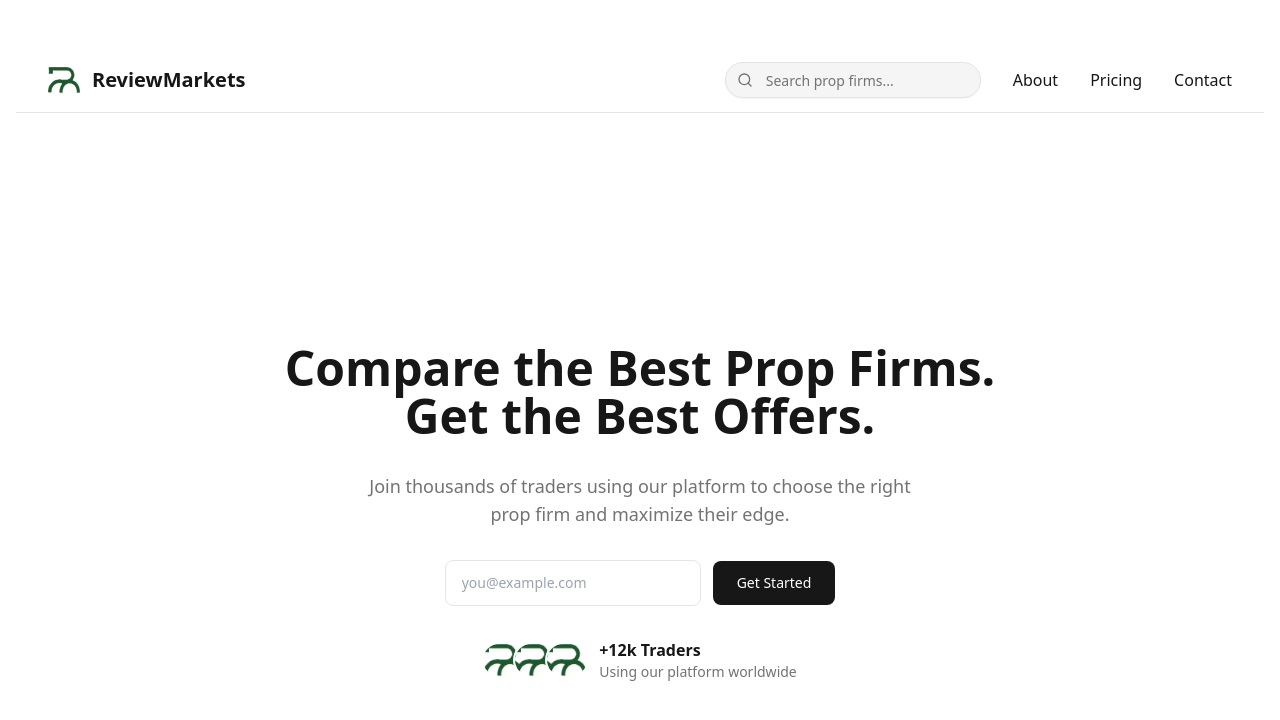
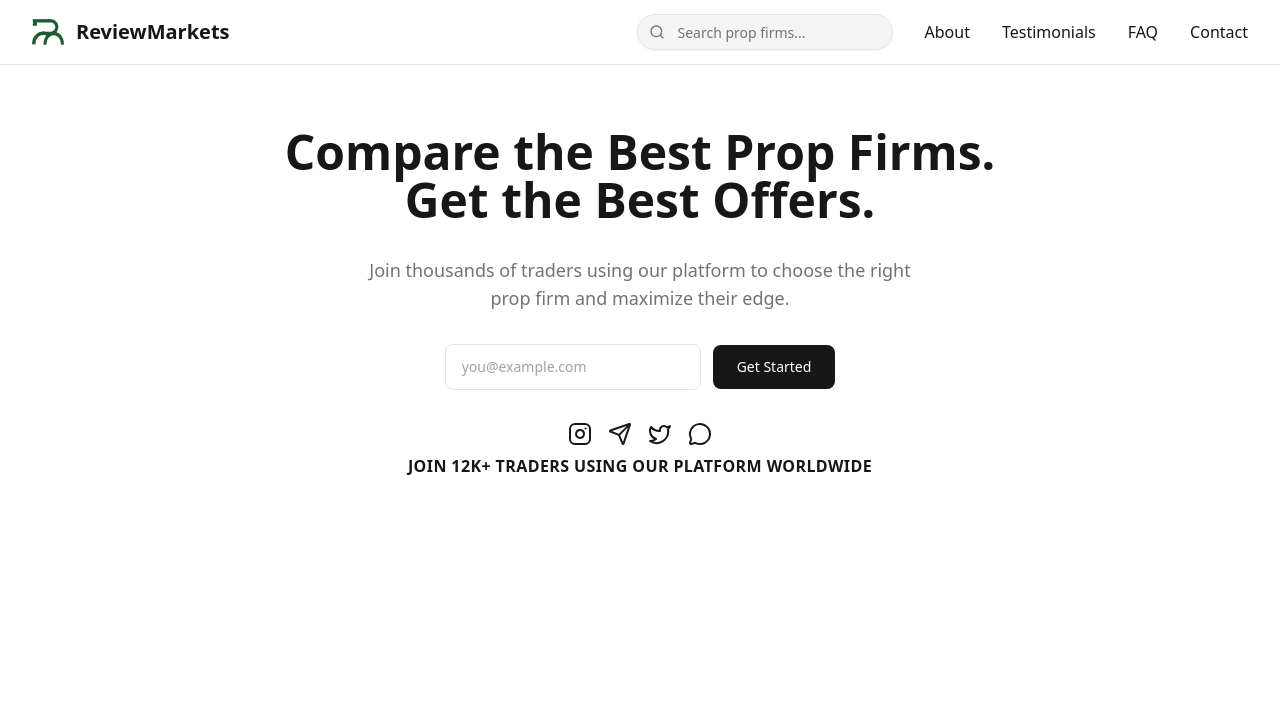
Before and after one commit to sosnipa/reviewmarkets, a Next.js app: page / in a window 1280 px wide. Shown: the top 720 px of the page. Built offline with nearby package versions, Linux system fonts and the light colour scheme.

Commit message:
chore: initial commit with Next.js, Tailwind, Framer Motion, ESLint, and Prettier setup

```diff
--- a/package.json
+++ b/package.json
@@ -27,9 +27,12 @@
     "@types/react": "^19",
     "@types/react-dom": "^19",
     "autoprefixer": "^10.4.21",
-    "eslint": "^9",
+    "eslint": "^9.31.0",
     "eslint-config-next": "15.3.5",
+    "eslint-config-prettier": "^10.1.5",
+    "eslint-plugin-prettier": "^5.5.1",
     "postcss": "^8.5.6",
+    "prettier": "^3.6.2",
     "tailwindcss": "^3.4.17",
     "typescript": "^5"
   }
--- a/src/app/page.tsx
+++ b/src/app/page.tsx
@@ -3,9 +3,9 @@ import Navbar from "@/components/layout/Navbar";
 
 export default function Home() {
   return (
-    <div className="min-h-screen flex flex-col items-center justify-center px-4 py-12 bg-background text-foreground">
+    <div className="min-h-screen bg-background text-foreground">
       <Navbar />
-      <main className="w-full max-w-5xl text-center flex flex-col items-center gap-8">
+      <main className="pt-4">
         <Hero />
       </main>
     </div>
--- a/src/components/Hero.tsx
+++ b/src/components/Hero.tsx
@@ -1,10 +1,10 @@
 "use client";
-import Image from "next/image";
+import { Instagram, Twitter, Send, MessageCircle } from "lucide-react";
 
 export default function Hero() {
   return (
-    <section className="min-h-screen flex items-center justify-center bg-background px-6 py-12 text-foreground">
-      <div className="w-full max-w-3xl text-center space-y-8">
+    <section className="mt-24 bg-background px-6 pt-4 pb-2 text-foreground">
+      <div className="w-full max-w-3xl mx-auto text-center space-y-8">
         <h1 className="text-4xl sm:text-5xl font-bold leading-tight">
           Compare the <span className="text-primary">Best Prop Firms</span>.
           <br />
@@ -31,34 +31,44 @@ export default function Hero() {
           </button>
         </form>
 
-        <div className="flex items-center justify-center gap-3 mt-6">
-          <div className="flex -space-x-2">
-            <Image
-              src="/Logo.png"
-              width={40}
-              height={40}
-              alt="User avatar"
-              className="rounded-full ring-2 ring-background"
-            />
-            <Image
-              src="/Logo.png"
-              width={40}
-              height={40}
-              alt="User avatar"
-              className="rounded-full ring-2 ring-background"
-            />
-            <Image
-              src="/Logo.png"
-              width={40}
-              height={40}
-              alt="User avatar"
-              className="rounded-full ring-2 ring-background"
-            />
+        <div className="flex flex-col items-center justify-center gap-2 mt-6">
+          <div className="flex items-center justify-center gap-4 text-primary text-2xl">
+            <a
+              href="https://instagram.com"
+              target="_blank"
+              rel="noopener noreferrer"
+              aria-label="Instagram"
+            >
+              <Instagram />
+            </a>
+            <a
+              href="https://telegram.org"
+              target="_blank"
+              rel="noopener noreferrer"
+              aria-label="Telegram"
+            >
+              <Send />
+            </a>
+            <a
+              href="https://twitter.com"
+              target="_blank"
+              rel="noopener noreferrer"
+              aria-label="Twitter"
+            >
+              <Twitter />
+            </a>
+            <a
+              href="https://whatsapp.com"
+              target="_blank"
+              rel="noopener noreferrer"
+              aria-label="WhatsApp"
+            >
+              <MessageCircle />
+            </a>
           </div>
-          <div className="text-left">
-            <p className="font-semibold text-base">+12k Traders</p>
-            <p className="text-sm text-muted-foreground">
-              Using our platform worldwide
+          <div className="text-center">
+            <p className="font-semibold text-base uppercase tracking-wide">
+              JOIN 12K+ TRADERS USING OUR PLATFORM WORLDWIDE
             </p>
           </div>
         </div>
--- a/src/components/layout/Navbar.tsx
+++ b/src/components/layout/Navbar.tsx
@@ -7,7 +7,7 @@ import { Search } from "lucide-react";
 
 export default function Navbar() {
   return (
-    <header className="w-full border-b border-border bg-background">
+    <header className="fixed top-0 left-0 right-0 z-50 border-b border-border bg-background/95 backdrop-blur supports-[backdrop-filter]:bg-background/60">
       <div className="container mx-auto px-4 sm:px-6 lg:px-8">
         <div className="flex items-center justify-between h-16">
           {/* Logo + Title */}
@@ -38,7 +38,13 @@ export default function Navbar() {
                 href="#"
                 className="text-foreground hover:text-primary transition-colors font-medium"
               >
-                Pricing
+                Testimonials
+              </Link>
+              <Link
+                href="#"
+                className="text-foreground hover:text-primary transition-colors font-medium"
+              >
+                FAQ
               </Link>
               <Link
                 href="#"
```
Also changed, not shown: 1 other file (tests, documents, lock files or other folders).
